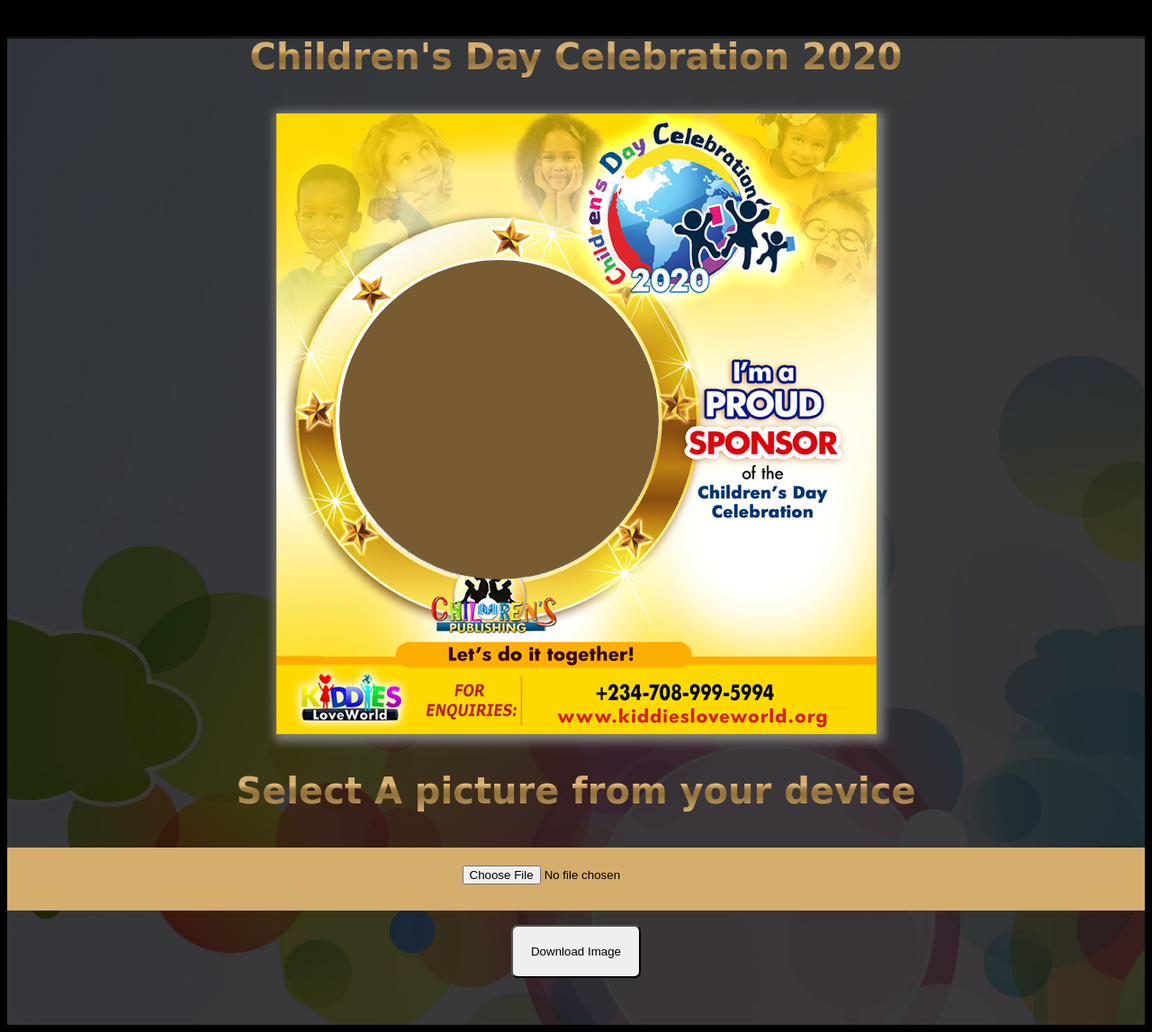
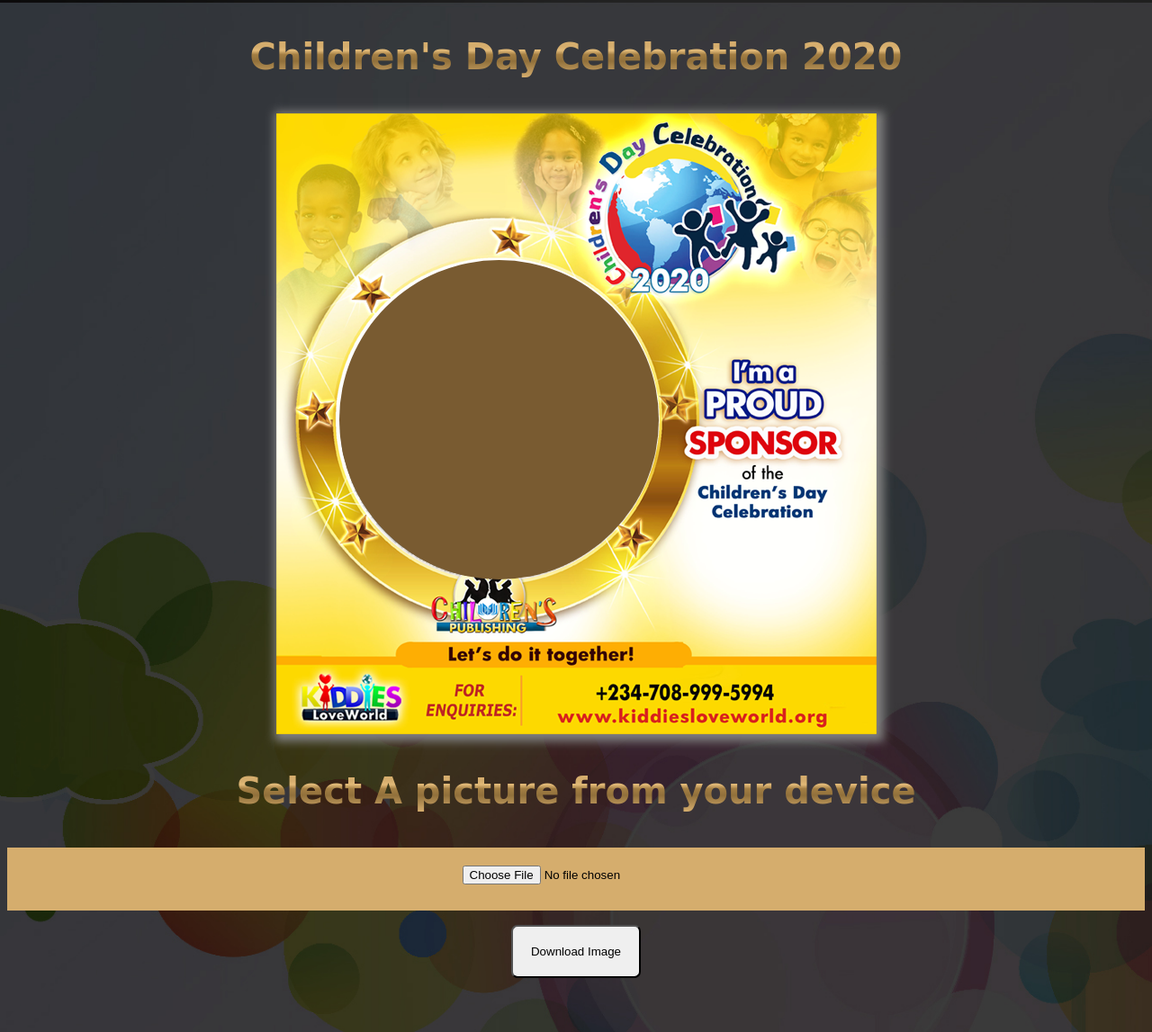
Before and after one commit to librallaw/cdc2020, a PHP site: page / in a window 1280 px wide. Shown: the whole page at 90% size. Run offline with PHP 8.4, Linux system fonts and the light colour scheme; some libraries are stand-ins or nearby versions; some web fonts are replaced.

Commit message:
Adjusted background

```diff
--- a/index.php
+++ b/index.php
@@ -25,12 +25,13 @@
 		}
 
 		.body{
-			background-image: url(back4.jpg);
-			background-repeat:no-repeat; background-size:cover;
+
 		}
 
 		body{
-			background: black;
+            background-image: url(back4.jpg);
+
+            background-size:cover;
 		}
 		.movable_div{
 			color: white;
@@ -76,6 +77,7 @@
   </head>
   <body>
   <div class="body">
+
 	<h3 align="center">Children's Day Celebration 2020 </h3>
 
 
```
